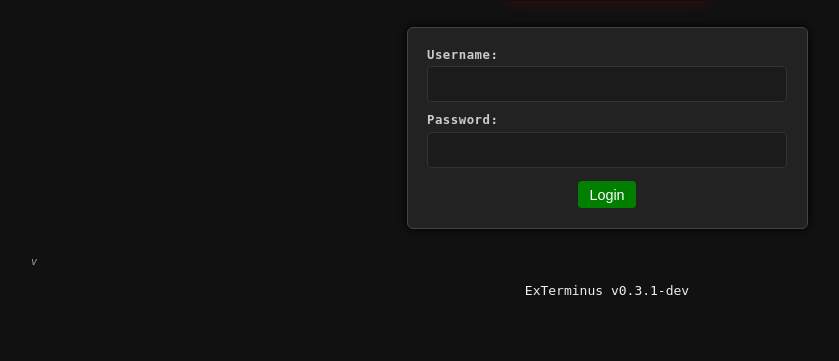
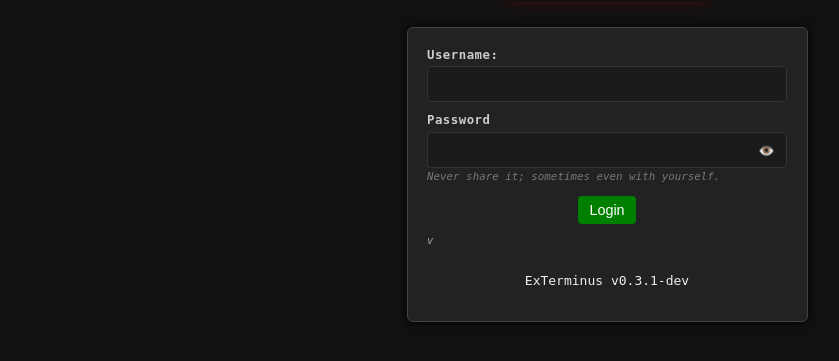
Before and after one commit to notoriouslogank/ExTerminus, a Flask app: page /login in a window 1280 px wide. Shown: the part 240-601 px from the top of the page, without its empty margins (33-872 px from the left). Run offline with Flask 3, Linux system fonts and the light colour scheme; parts of the project's set-up code (start-up, migrations or seed data) failed here and were passed over; some libraries are stand-ins or nearby versions.

Commit message:
feat(login): add show/hide password toggle (keyboard & SR accessible)

```diff
--- a/templates/login.html
+++ b/templates/login.html
@@ -15,9 +15,25 @@
     </div>
 
     <div class="form-group">
-        <label for="password">Password:</label>
-        <input type="password" name="password" required>
+        <label for="password">Password</label>
+        <div class="field-with-action">
+            <input
+                id="password"
+                name="password"
+                type="password"
+                required
+                autocomplete="current-password"
+                aria-describedby="password-help">
+            <button
+                type="button"
+                class="btn-icon password-toggle"
+                aria-label="Show password"
+                aria-pressed="false"
+                data-target="password"
+                title="Show/Hide password">
+            <span class="sr-only">Show</span><span aria-hidden="true">👁️</span></button>
     </div>
+    <small id="password-help" class="form-help">Never share it; sometimes even with yourself.</small>
 
     <div class="text-center mt-1">
         <button type="submit" class="btn green">Login</button>
```
